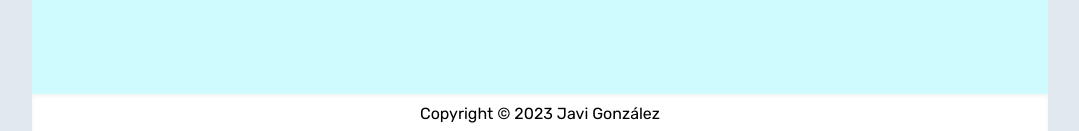
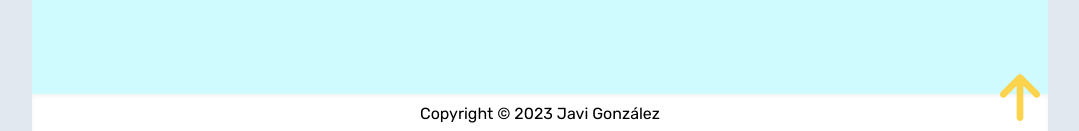
Before and after one commit to javigondeveloper/food-cart-project, a Next.js app: page / in a window 1280 px wide. Shown: the part 666-797 px from the top of the page, without its empty margins (100-1179 px from the left). Built offline with nearby package versions, Linux system fonts and the light colour scheme; no server answers; the database is empty.

Commit message:
create scroll up button and small changes

```diff
--- a/components/ProductList.jsx
+++ b/components/ProductList.jsx
@@ -1,5 +1,6 @@
 import ProductItem from './ProductItem';
 import usePagination from '@/hooks/usePagination';
+import ScrollToTopButton from './ScrollToTopButton';
 
 function ProductList() {
   const { productsFound, loading, error, lastElementRef } = usePagination();
@@ -24,9 +25,18 @@ function ProductList() {
             }
           })
         )}
+        <ScrollToTopButton />
       </div>
-      <div className="text-center">{loading && <h2>Loading...</h2>}</div>
-      <div className="text-center">{error && <h2>{error}</h2>}</div>
+      {loading && (
+        <div className="text-center">
+          <h2>Loading...</h2>
+        </div>
+      )}
+      {error && (
+        <div className="text-center">
+          <h2>{error}</h2>
+        </div>
+      )}
     </>
   );
 }
--- /dev/null
+++ b/components/ScrollToTopButton.jsx
@@ -0,0 +1,22 @@
+import ArrowUpIcon from './icons/ArrowUpIcon';
+
+function ScrollToTopButton() {
+  const scrollToTop = () =>
+    window.scrollTo({
+      top: 0,
+      left: 0,
+      behavior: 'smooth',
+    });
+
+  return (
+    <button
+      title="scroll up"
+      onClick={scrollToTop}
+      className="fixed bottom-2 right-4 lg:right-[calc(var(--horiz-padding-big-screen)+8px)] w-10 h-14 "
+    >
+      <ArrowUpIcon className="fill-amber-300" />
+    </button>
+  );
+}
+
+export default ScrollToTopButton;
--- /dev/null
+++ b/components/icons/ArrowUpIcon.jsx
@@ -0,0 +1,15 @@
+function ArrowUpIcon({ className }) {
+  return (
+    // Font Awesome Pro 6.4.2 by @fontawesome - https://fontawesome.com License - https://fontawesome.com/license (Commercial License) Copyright 2023 Fonticons, Inc.
+
+    <svg
+      xmlns="http://www.w3.org/2000/svg"
+      viewBox="0 0 384 512"
+      className={className}
+    >
+      <path d="M214.6 41.4c-12.5-12.5-32.8-12.5-45.3 0l-160 160c-12.5 12.5-12.5 32.8 0 45.3s32.8 12.5 45.3 0L160 141.2V448c0 17.7 14.3 32 32 32s32-14.3 32-32V141.2L329.4 246.6c12.5 12.5 32.8 12.5 45.3 0s12.5-32.8 0-45.3l-160-160z" />
+    </svg>
+  );
+}
+
+export default ArrowUpIcon;
--- a/hooks/usePagination.js
+++ b/hooks/usePagination.js
@@ -9,7 +9,6 @@ export default function usePagination({ limit = 10 } = {}) {
   const { productsFound, loading, totalProductsFound, error } =
     useProductSearch({ page, limit });
   const lastElementRef = useRef();
-  const lastSearch = useRef('');
   const hasMorePages = totalProductsFound > productsFound.length;
 
   const scrollToTop = () =>
@@ -20,18 +19,16 @@ export default function usePagination({ limit = 10 } = {}) {
     });
 
   useEffect(() => {
-    // reset page when the search input has changed
-    if (lastSearch.current !== productToSearch) {
-      setPage(1);
-      scrollToTop();
-      lastSearch.current = productToSearch;
-    }
+    // reset page nr and scroll position when
+    // input search has changed
+    setPage(1);
+    scrollToTop();
   }, [productToSearch]);
 
   useEffect(() => {
     // Pagination handler
     const observerHandler = (entries) => {
-      if (loading) {
+      if (loading || error) {
         return;
       }
 
--- a/styles/globals.css
+++ b/styles/globals.css
@@ -1,14 +1,19 @@
 @tailwind base;
 @tailwind components;
 @tailwind utilities;
+
+:root {
+  --horiz-padding-big-screen: calc((100% - 1016px) / 2);
+}
 
 html,
 body {
   padding: 0;
   margin: 0;
 }
+
 body {
-  @apply md:px-8 bg-slate-200 lg:px-[calc((100%-1016px)/2)] max-h-screen;
+  @apply md:px-8 bg-slate-200 lg:px-[var(--horiz-padding-big-screen)] max-h-screen;
 }
 a {
   @apply text-blue-600 hover:text-blue-800;
```
Also changed, not shown: 1 other file (tests, documents, lock files or other folders).
